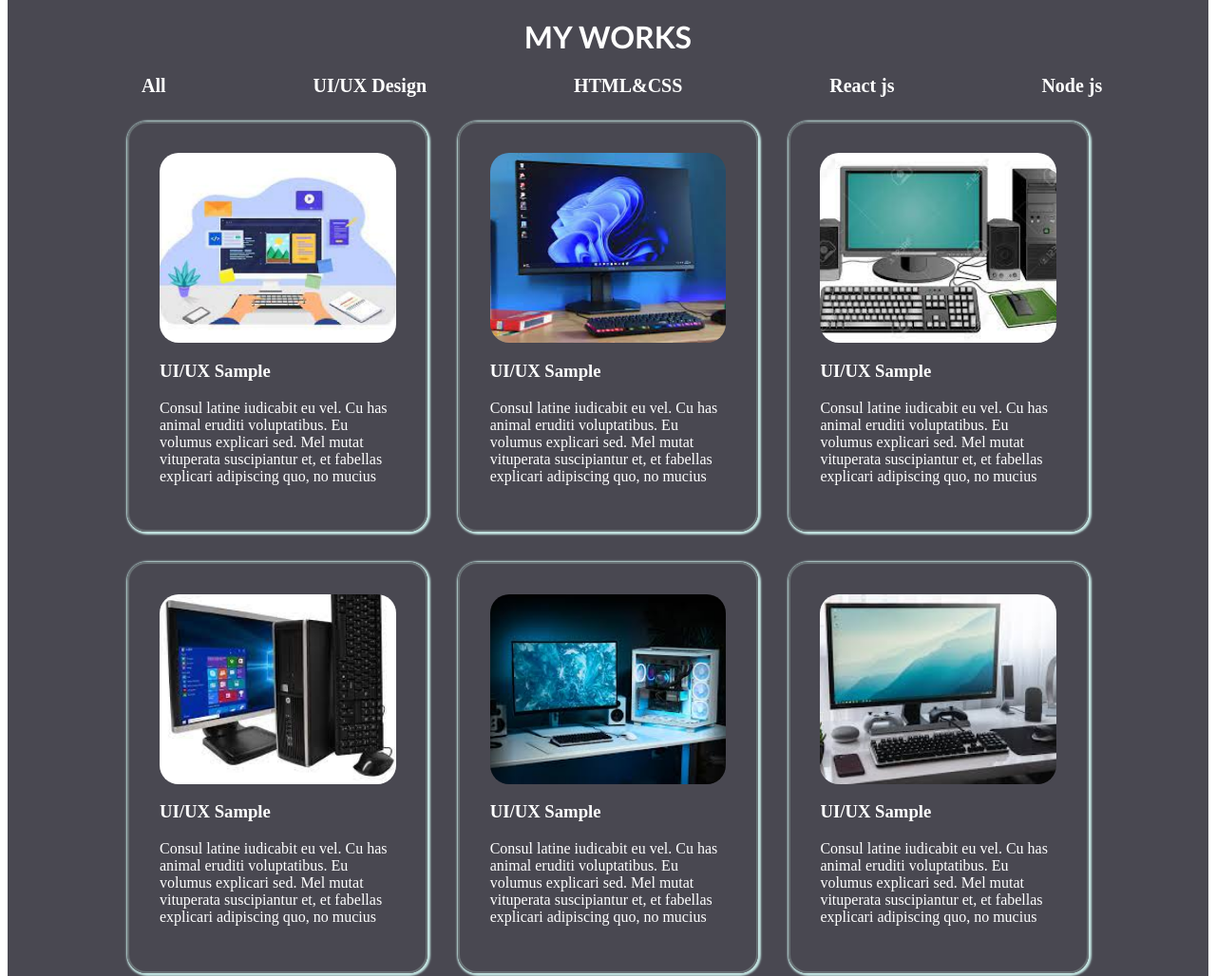
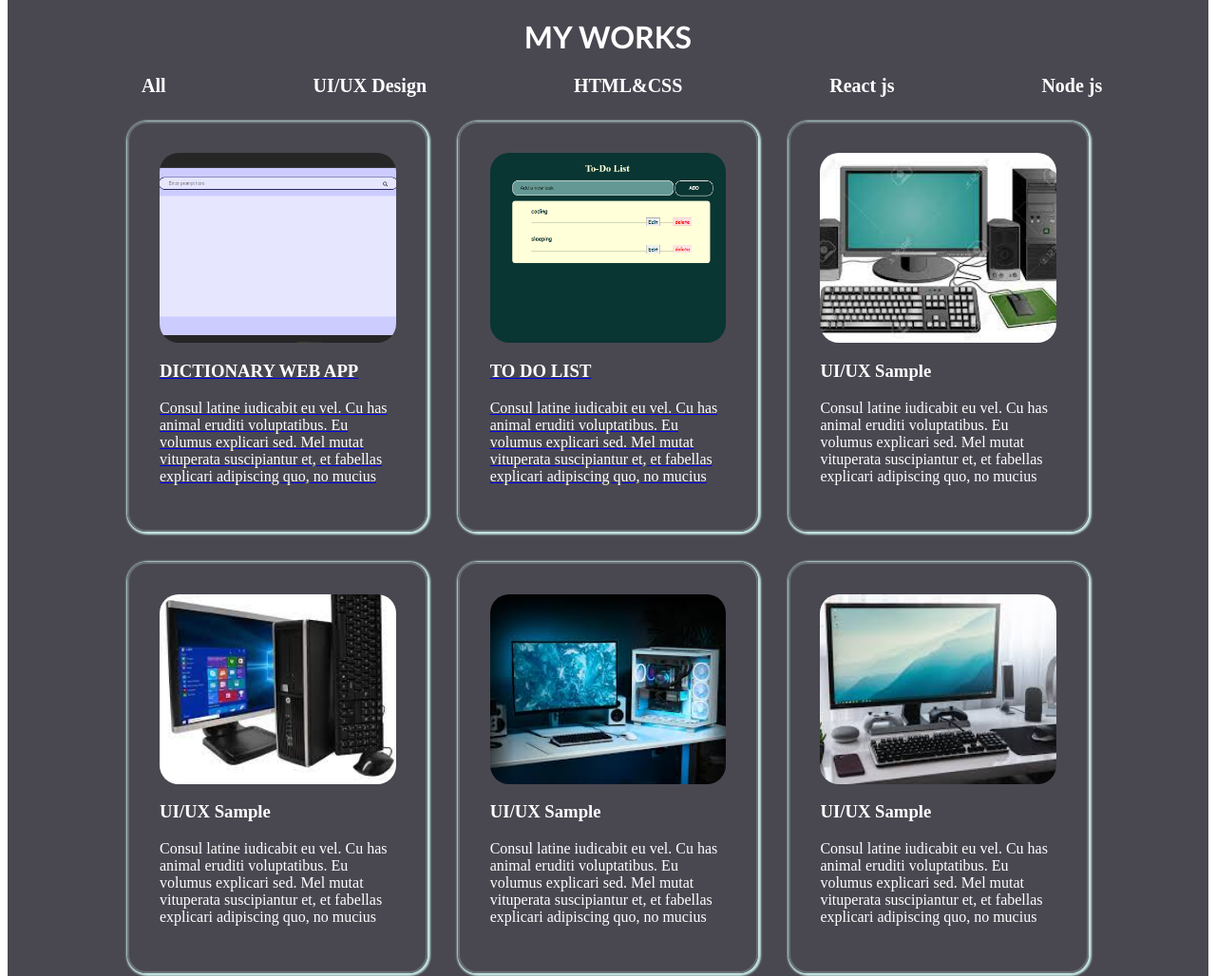
Before and after one commit to Kwizera-bonheur123/portifolio, a plain HTML site: page index.html in a window 1280 px wide. Shown: the part 2820-3848 px from the top of the page at 95% size. Drawn offline with Linux system fonts and the light colour scheme.

Commit message:
works fixes

```diff
--- a/index.html
+++ b/index.html
@@ -225,24 +225,24 @@
             <li>Node js</li>
         </ul>
         <div class=" con dardss">
-            <div class="cards11">
+            <a href="https://kwizera-bonheur123.github.io/Diction_web_app/" class="cards11">
                 <div class="card1">
-                    <img src="./Rectangle 20.png">
+                    <img src="./dictionary.PNG">
                 </div>
-                <h3>UI/UX Sample </h3>
+                <h3>DICTIONARY WEB APP </h3>
                 <p>Consul latine iudicabit eu vel. Cu has animal eruditi voluptatibus. Eu volumus explicari sed. Mel
                     mutat vituperata suscipiantur et, et fabellas explicari adipiscing quo, no mucius
                 </p>
+            </a>
+            <a href="https://kwizera-bonheur123.github.io/To_do_list/" class="cards11">
+                <div class="card1">
+                    <img src="./to do list.PNG">
                 </div>
-            <div class="cards11">
-                <div class="card1">
-                    <img src="./download (10).jpg">
-                </div>
-                <h3>UI/UX Sample </h3>
+                <h3>TO DO LIST</h3>
                 <p>Consul latine iudicabit eu vel. Cu has animal eruditi voluptatibus. Eu volumus explicari sed. Mel
                     mutat vituperata suscipiantur et, et fabellas explicari adipiscing quo, no mucius
                 </p>
-            </div>
+            </a>
             <div class="cards11">
                 <div class="card1">
                     <img src="./download (11).jpg">
@@ -284,7 +284,7 @@
     </div>
     <div class="contact" id="contact">
         <div class="contact-container">
-            <div style="display: grid; gap:15px">
+            <div style="display: grid; gap:15px; padding-bottom: 40px;">
                 <div>
                     <h1>Contact information</h1>
                     <p id="p">Lorem ipsum dolor sit amet consectetur adipisicing elit. A omnis,
@@ -373,7 +373,7 @@
                 messageError.innerHTML = "Message is required";
                 isValid = false;
             }
-
+            if (isValid != false) {
                 Email.send({
                     Host: "smtp.elasticemail.com",
                     Username: "kbonheur123@gmail.com",
@@ -385,8 +385,9 @@
                 }).then(
                     message => alert(message)
                 );
+
             }
-
+        }
     </script>
 
 </body>
```
Also changed, not shown: dictionary.PNG (added), to do list.PNG (added). Lines whose indentation alone changed are shown as unchanged.
